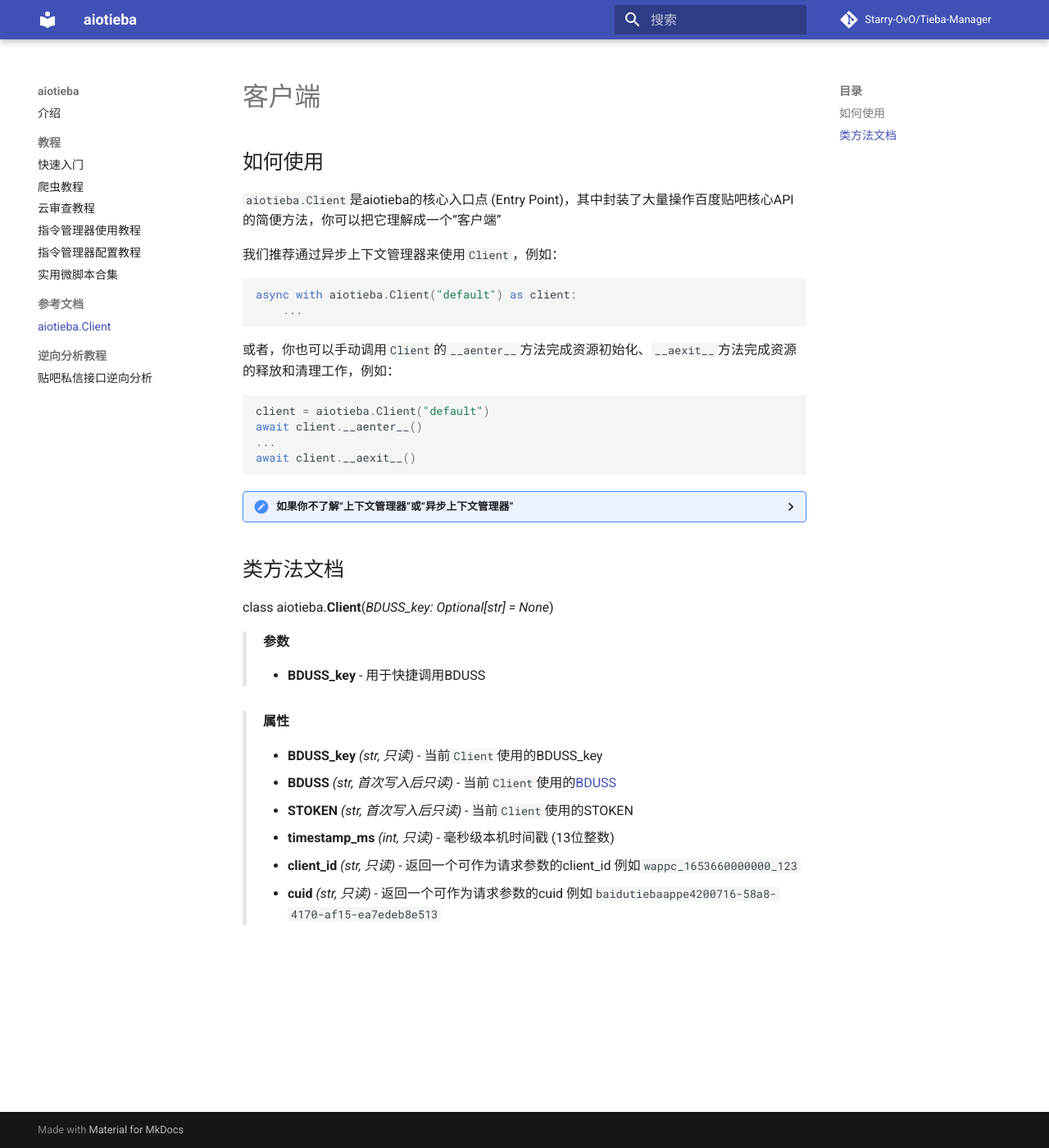
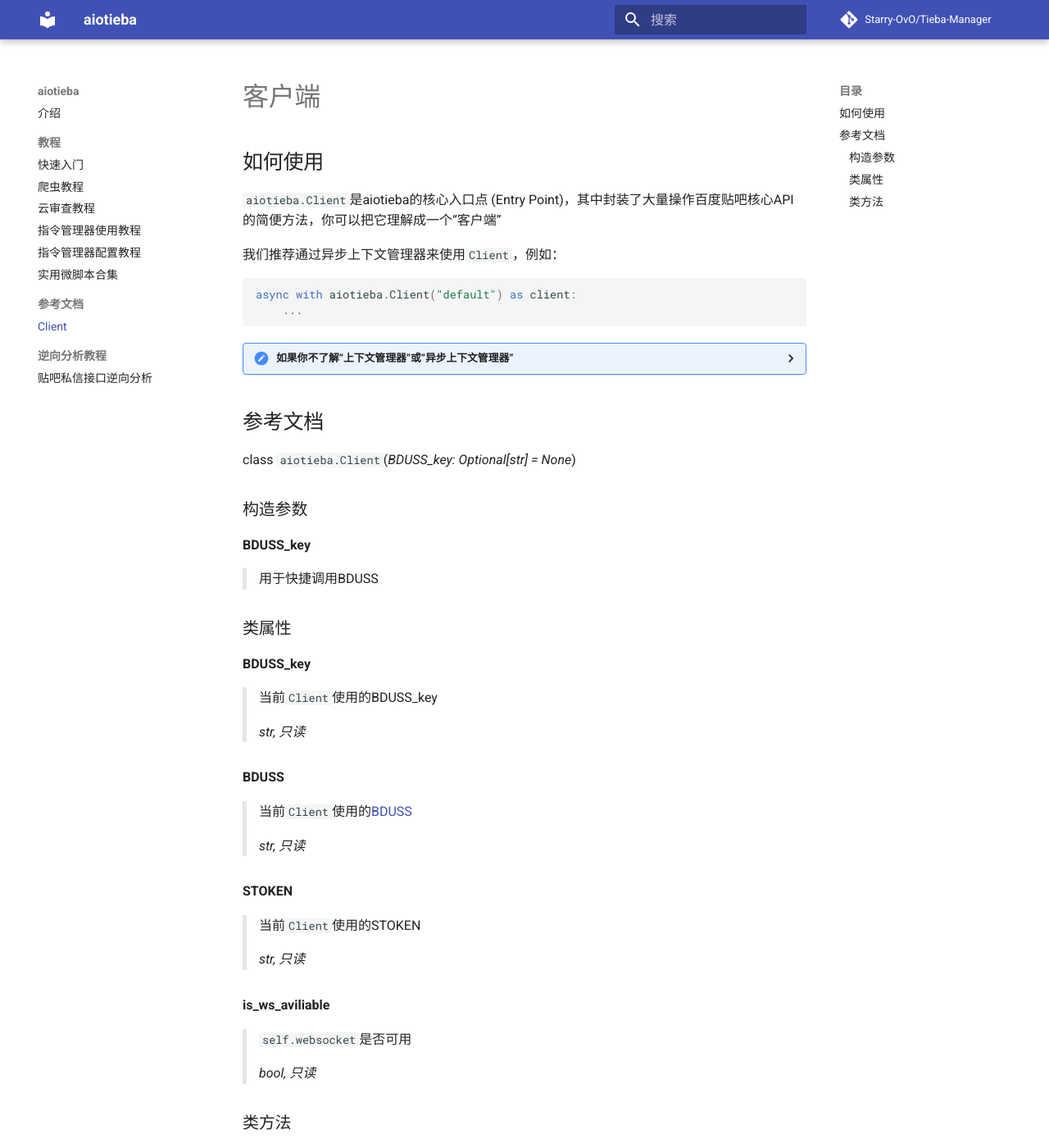
Before and after one commit to lumina37/aiotieba, an MkDocs documentation site: the page built from docs/ref/client.md, in a window 1280 px wide and 1400 px high. Shown: the whole window at 82% size. Built offline with MkDocs 1.6.1 and Material for MkDocs 9.7.7, drawn with Linux system fonts in a browser that asks for light colours; comment, search, counter and statistics services are not loaded; some of the changed text lies outside the part shown.

Commit message:
Update docs

````diff
--- a/docs/css/custom.css
+++ b/docs/css/custom.css
@@ -1,5 +1,5 @@
 div.docstring {
-    padding-left: 20px;
+    padding-left: 15px;
     margin-bottom: 30px;
     border-left: 5px solid rgba(230, 230, 230);
   }
--- a/docs/ref/client.md
+++ b/docs/ref/client.md
@@ -11,15 +11,6 @@ async with aiotieba.Client("default") as client:
     ...
 ```
 
-或者，你也可以手动调用`Client`的`__aenter__`方法完成资源初始化、`__aexit__`方法完成资源的释放和清理工作，例如：
-
-```python
-client = aiotieba.Client("default")
-await client.__aenter__()
-...
-await client.__aexit__()
-```
-
 <details markdown="1"><summary>如果你不了解“上下文管理器”或“异步上下文管理器”</summary>
 
 你可以阅读以下文章快速入门
@@ -31,27 +22,69 @@ await client.__aexit__()
 
 </details>
 
-## 类方法文档
+## 参考文档
 
-class aiotieba.**Client**(*BDUSS_key: Optional[str] = None*)
+class `aiotieba.Client`(*BDUSS_key: Optional[str] = None*)
+
+
+### 构造参数
+
+**BDUSS_key**
 
 <div class="docstring" markdown="1">
-
-**参数**
-
-+ **BDUSS_key** - 用于快捷调用BDUSS
-
+用于快捷调用BDUSS
 </div>
 
+
+### 类属性
+
+**BDUSS_key**
+
 <div class="docstring" markdown="1">
+当前`Client`使用的BDUSS_key
 
-**属性**
+*str, 只读*
+</div>
 
-+ **BDUSS_key** *(str, 只读)* - 当前`Client`使用的BDUSS_key
-+ **BDUSS** *(str, 首次写入后只读)* - 当前`Client`使用的[BDUSS](../tutorial/quickstart.md#BDUSS)
-+ **STOKEN** *(str, 首次写入后只读)* - 当前`Client`使用的STOKEN
-+ **timestamp_ms** *(int, 只读)* - 毫秒级本机时间戳 (13位整数)
-+ **client_id** *(str, 只读)* - 返回一个可作为请求参数的client_id 例如`wappc_1653660000000_123`
-+ **cuid** *(str, 只读)* - 返回一个可作为请求参数的cuid 例如`baidutiebaappe4200716-58a8-4170-af15-ea7edeb8e513`
+**BDUSS**
 
+<div class="docstring" markdown="1">
+当前`Client`使用的[BDUSS](../tutorial/quickstart.md#BDUSS)
+
+*str, 只读*
 </div>
+
+**STOKEN**
+
+<div class="docstring" markdown="1">
+当前`Client`使用的STOKEN
+
+*str, 只读*
+</div>
+
+**is_ws_aviliable**
+
+<div class="docstring" markdown="1">
+`self.websocket`是否可用
+
+*bool, 只读*
+</div>
+
+
+### 类方法
+
+async def `login`() -> *bool*
+
+<div class="docstring" markdown="1">
+登录并获取tbs和当前账号的简略版用户信息
+
+**Returns**: True成功 False失败
+</div>
+
+async def `get_fid`(*fname: str*) -> *int*
+
+<div class="docstring" markdown="1">
+通过贴吧名获取forum_id
+
+**Returns**: [forum_id](../tutorial/quickstart.md#forum_id)
+</div>
--- a/mkdocs.yml
+++ b/mkdocs.yml
@@ -19,7 +19,7 @@ nav:
       - 指令管理器配置教程: tutorial/cmd_handler_dev.md
       - 实用微脚本合集: tutorial/many_utils.md
     - 参考文档:
-      - aiotieba.Client: ref/client.md
+      - Client: ref/client.md
     - 逆向分析教程:
       - 贴吧私信接口逆向分析: misc/websocket_reverse_engineering.md
 
````
Also changed, not shown: README.md (+16 -18 lines), docs/tutorial/quickstart.md (+6 -16 lines), docs/tutorial/reviewer.md (+5 -8 lines), 3 other files.
